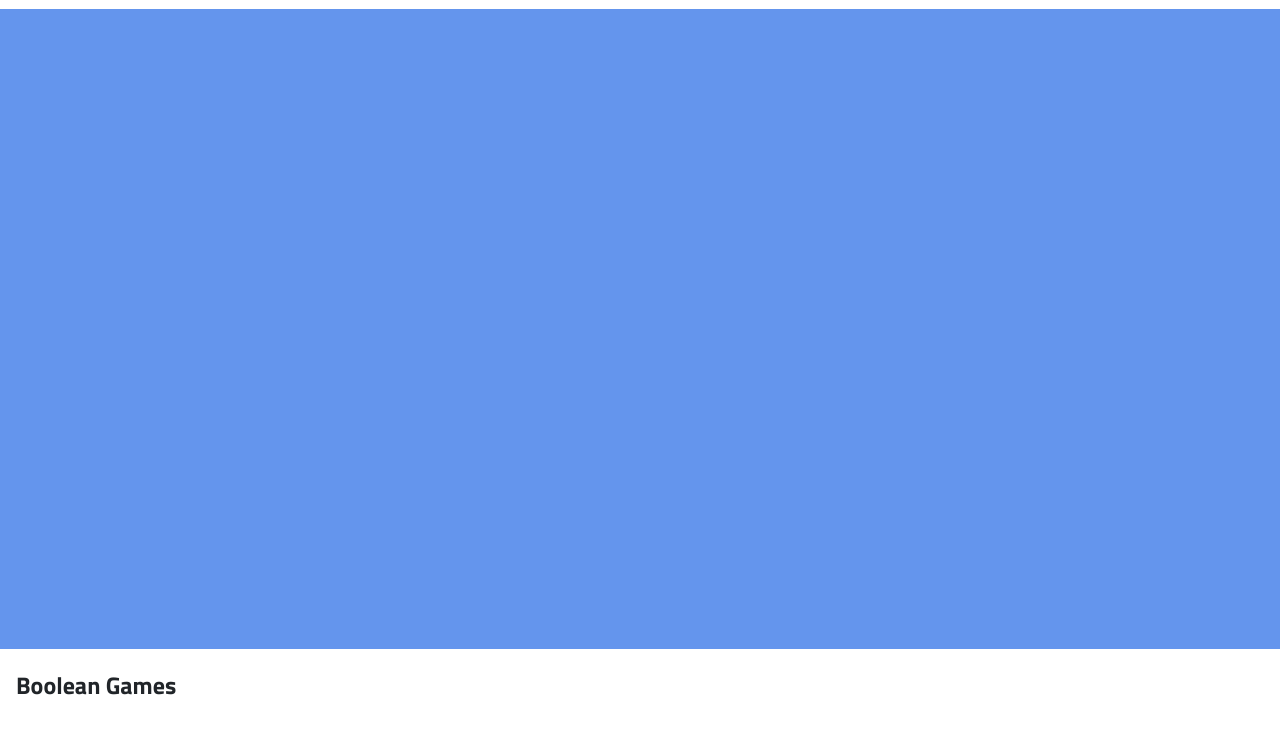
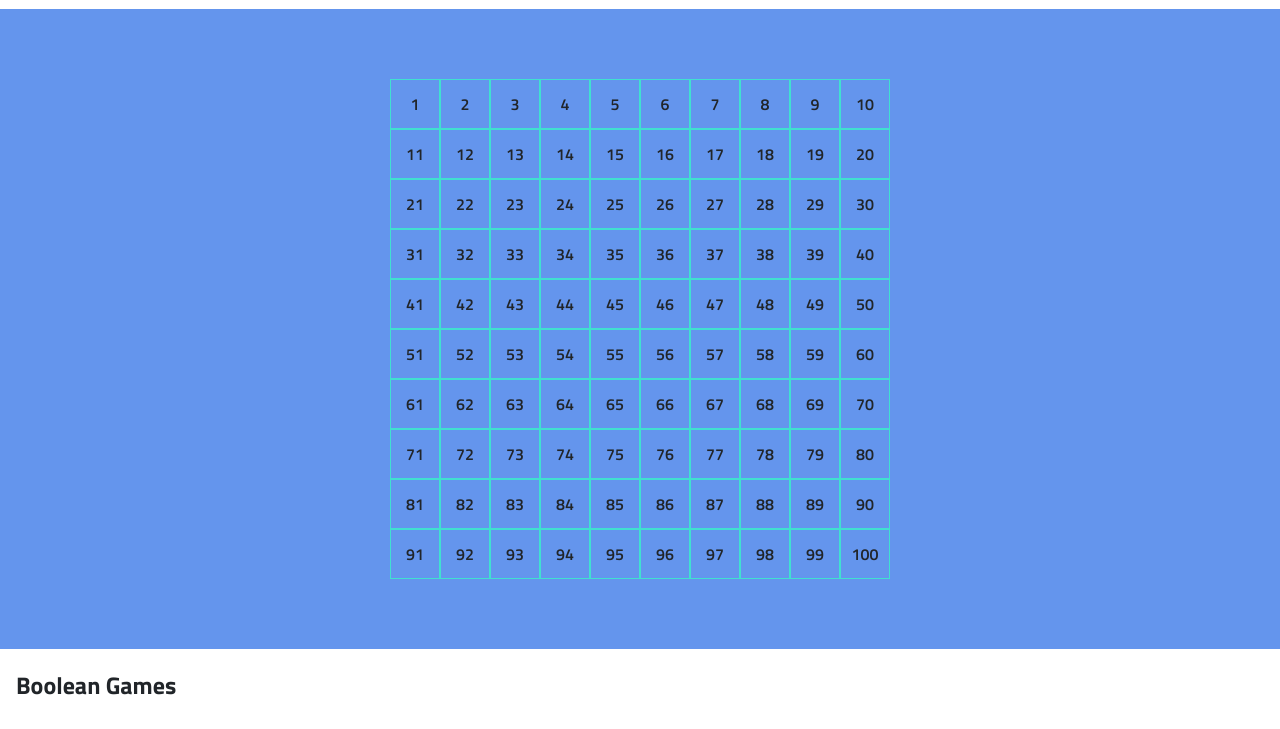
Before and after one commit to Alessandro-Sebastiano/js-grafica-cm, a plain HTML site: page index.html in a window 1280 px wide. Both pictures are taken after a click on the button "Play". Shown: the part 71-800 px from the top of the page. Drawn offline with nearby package versions, Linux system fonts and the light colour scheme.

Commit message:
grid-cells

```diff
--- a/css/style.css
+++ b/css/style.css
@@ -6,6 +6,8 @@
 
     /* colors */
     --main-back: #6495ED;
+    --border-cells: #40E0D0;
+    --cell-pass: #9FE2BF;
 }
 
 body {
@@ -45,7 +47,6 @@ h4 {
 
 
 .grid {
-    border: 1px solid black;
     width: 500px;
     height: 500px;
     display: flex;
@@ -56,10 +57,16 @@ h4 {
 }
 
 .cell {
-    border: 1px solid black;
+    border: 1px solid var(--border-cells);
     width: calc(100% / 10);
     height: calc(100% / 10);
     display: flex;
     align-items: center;
     justify-content: center;
+    cursor: pointer;
 }
+
+
+.cell-pass {
+    background-color: var(--cell-pass);
+}
--- a/index.html
+++ b/index.html
@@ -31,10 +31,10 @@
                     <option value="1">Hard</option>
                     <option value="1">Crazy</option>
                 </select>
-                <button class="btn btn-success px-4 py-1 mx-2">Play</button>
+                <button class="btn btn-success px-4 py-1 mx-2" id="play">Play</button>
             </div>
         </div>
-        <div class="main-content d-flex align-items-center justify-content-center">
+        <div class="main-content d-flex align-items-center justify-content-center" id="grid-box">
 
         </div>
         <div class="footer d-flex align-items-center p-3">
--- a/js/app.js
+++ b/js/app.js
@@ -0,0 +1,37 @@
+
+const playBtn = document.getElementById('play');
+
+
+function startPlay() {
+
+    const gridBox = document.getElementById('grid-box');
+    const grid = document.createElement('div');
+
+    gridBox.innerHTML = ''
+    console.log('Gioco iniziato...')
+    function mkCell(cellNumber) {
+
+        const cell = document.createElement('div');
+        cell.innerHTML = `<span>${cellNumber}</span>`
+        cell.className = 'cell';
+        grid.appendChild(cell);
+        cell.addEventListener('click', () => {
+            cell.classList.add('cell-pass');
+        })
+
+    }
+
+    function mkGrid() {
+        grid.className = 'grid';
+        gridBox.appendChild(grid);
+        for (let i = 1; i <= 100; i++) {
+            mkCell(i);
+        }
+    }
+
+    mkGrid();
+
+}
+
+
+playBtn.addEventListener('click', startPlay);
```
